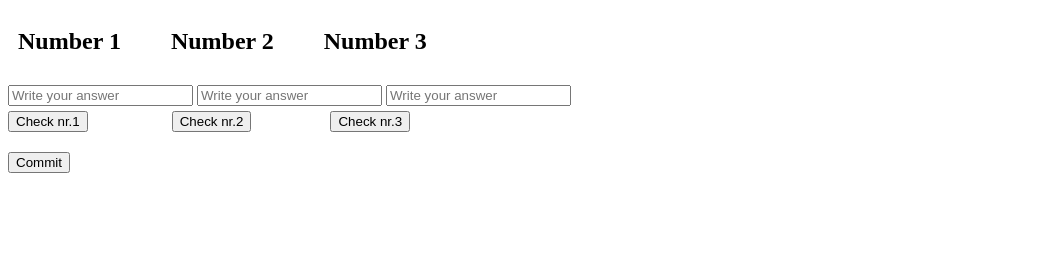
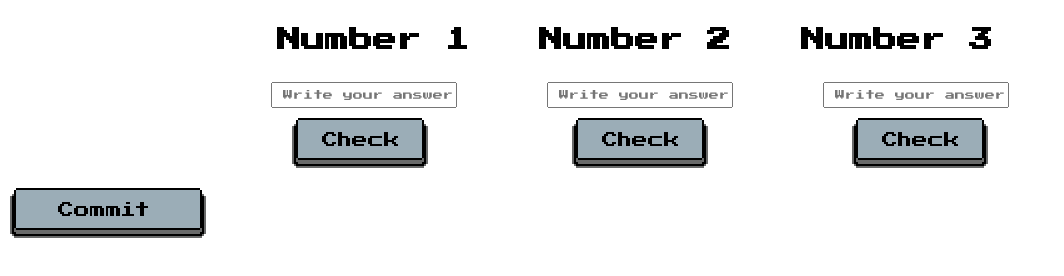
Before and after one commit to Zaracki/Three-number-challenge, a plain HTML site: page index.html in a window 1280 px wide. Shown: the whole page, without its empty margins (0-1064 px from the left). Drawn offline with Linux system fonts and the light colour scheme.

Commit message:
much change

```diff
--- /dev/null
+++ b/css/stylesheet.css
@@ -0,0 +1,63 @@
+* {
+  font-family: 'Press Start 2P';
+}
+
+.background-box {
+ display: flex;
+ justify-content: center;
+ flex-direction: column;
+}
+
+.title-position {
+  display: flex;
+  justify-content: center;
+}
+
+.title-position h2 {
+  margin-left: 20px;
+  margin-right: 20px;
+  text-align: center;
+}
+
+.check-buttons-group {
+  display: flex;
+  justify-content: center;
+}
+
+.check-buttons-group img {
+  margin-left: 70px;
+  margin-right: 70px;
+}
+
+.text-box-input {
+  margin-top: 10px;
+  display: flex;
+  justify-content: center;
+}
+
+.text-box-input input {
+  width: 170px;
+  margin-left: 45px;
+  margin-right: 45px;
+  text-align: center;
+  font-size: 10px;
+}
+
+.input-size {
+  height: 20px;
+  padding-left: 10px;
+}
+
+.button-check {
+  cursor: pointer;
+}
+
+.text-box-input {
+  display: flex;
+}
+
+
+.commit-placement {
+  display: flex;
+  justify-content: center;
+}
--- /dev/null
+++ b/first-challenge.js
@@ -0,0 +1,65 @@
+
+function setNewImage() {
+  document.getElementById("button-one").src = "/images/Button-pressed.png";
+}
+
+function setOldImage() {
+  document.getElementById("button-one").src = "/images/Button-unchecked.png";
+}
+
+function setNewImageSec() {
+  document.getElementById("button-two").src = "/images/Button-pressed.png";
+}
+
+function setOldImageSec() {
+  document.getElementById("button-two").src = "/images/Button-unchecked.png";
+}
+
+function setNewImageThird() {
+  document.getElementById("button-three").src = "/images/Button-pressed.png";
+}
+
+function setOldImageThird() {
+  document.getElementById("button-three").src = "/images/Button-unchecked.png";
+}
+
+
+
+
+document.getElementById("button-one").onclick = function () {
+  let textOne = document.getElementById("text-one").value;
+  if (textOne === "red"){
+    document.getElementById("number-one").style.color = "red";
+  } else {
+    document.getElementById("number-one").style.color = "white";
+  }
+}
+
+document.getElementById("button-two").onclick = function () {
+  let textOne = document.getElementById("text-two").value;
+  if (textOne === "green"){
+    document.getElementById("number-two").style.color = "green";
+  } else {
+    document.getElementById("number-two").style.color = "white";
+  }
+}
+
+document.getElementById("button-three").onclick = function () {
+  let textOne = document.getElementById("text-three").value;
+  if (textOne === "blue"){
+    document.getElementById("number-three").style.color = "blue";
+  } else {
+    document.getElementById("number-three").style.color = "white";
+  }
+}
+
+document.getElementById("win-button").onclick = function () {
+  let textOne = document.getElementById("text-one").value;
+  let textTwo = document.getElementById("text-two").value;
+  let textThree = document.getElementById("text-three").value;
+  if (textOne === "red", textTwo === "green", textThree === "blue"){
+    document.getElementById("win").style.display = "block";
+  } else {
+    document.getElementById("number-three").style.display = "none";
+  }
+}
--- a/index.html
+++ b/index.html
@@ -4,70 +4,38 @@
   <meta charset="UTF-8">
   <meta http-equiv="X-UA-Compatible" content="IE=edge">
   <meta name="viewport" content="width=device-width, initial-scale=1.0">
+  <link rel="preconnect" href="https://fonts.googleapis.com">
+  <link rel="preconnect" href="https://fonts.gstatic.com" crossorigin>
+  <link href="https://fonts.googleapis.com/css2?family=Press+Start+2P&display=swap" rel="stylesheet">
+  <link rel="stylesheet" href="/css/stylesheet.css">
   <title>RGB</title>
 </head>
 <body>
   <main>
-    <div style="display: flex;">
+    <section class="background-box">
+    <div class="title-position">
       <h2 id="number-one" style="margin-left: 10px;">Number 1</h2>
       <h2 id="number-two" style="margin-left: 50px;">Number 2</h2>
       <h2 id="number-three" style="margin-left: 50px;">Number 3</h2>
     </div>
-        <div style="margin-top: 10px;">
-      <input id="text-one" type="text" placeholder="Write your answer">
-      <input id="text-two" type="text" placeholder="Write your answer">
-      <input id="text-three" type="text" placeholder="Write your answer">
+        <div class="text-box-input">
+      <input class="input-size" id="text-one" type="text" placeholder="Write your answer">
+      <input class="input-size" id="text-two" type="text" placeholder="Write your answer">
+      <input class="input-size" id="text-three" type="text" placeholder="Write your answer">
     </div>
-    <div style="margin-top: 5px ;">
-      <button id="button-one">Check nr.1</button>
-      <button style="margin-left: 80px;" id="button-two">Check nr.2</button>
-      <button style="margin-left: 75px;" id="button-three">Check nr.3</button>
+    <div class="check-buttons-group">
+      <img src="/images/Button-unchecked.png" id="button-one" onmouseover="setNewImage()" onmouseout="setOldImage()" class="button-check">
+      <img src="/images/Button-unchecked.png" id="button-two" onmouseover="setNewImageSec()" onmouseout="setOldImageSec()" class="button-check">
+      <img src="/images/Button-unchecked.png" id="button-three" onmouseover="setNewImageThird()" onmouseout="setOldImageThird()" class="button-check">
+    </div>
+    <div class="Commit-placement">
+      <img src="/images/Commit-button-unchecked.png" id="win-button">
+      <h1 style="display: none; color: green;" id="win">You win!</h1>
     </div>
 
-    <button style="margin-top: 20px;" id="win-button">Commit</button>
-    <h1 style="display: none; color: green;" id="win">You win!</h1>
+    </section>
 
   </main>
-  <script>
-    document.getElementById("button-one").onclick = function () {
-      let textOne = document.getElementById("text-one").value;
-      if (textOne === "red"){
-        document.getElementById("number-one").style.color = "red";
-      } else {
-        document.getElementById("number-one").style.color = "white";
-      }
-    }
-
-    document.getElementById("button-two").onclick = function () {
-      let textOne = document.getElementById("text-two").value;
-      if (textOne === "green"){
-        document.getElementById("number-two").style.color = "green";
-      } else {
-        document.getElementById("number-two").style.color = "white";
-      }
-    }
-
-    document.getElementById("button-three").onclick = function () {
-      let textOne = document.getElementById("text-three").value;
-      if (textOne === "blue"){
-        document.getElementById("number-three").style.color = "blue";
-      } else {
-        document.getElementById("number-three").style.color = "white";
-      }
-    }
-
-    document.getElementById("win-button").onclick = function () {
-      let textOne = document.getElementById("text-one").value;
-      let textTwo = document.getElementById("text-two").value;
-      let textThree = document.getElementById("text-three").value;
-      if (textOne === "red", textTwo === "green", textThree === "blue"){
-        document.getElementById("win").style.display = "block";
-      } else {
-        document.getElementById("number-three").style.display = "none";
-      }
-    }
-
-
-  </script>
+    <script src="first-challenge.js"></script>
 </body>
 </html>
```
Also changed, not shown: images/Button-pressed.png (added), images/Button-unchecked.png (added), images/Commit-button-unchecked.png (added), images/background-sprite.png (added).
